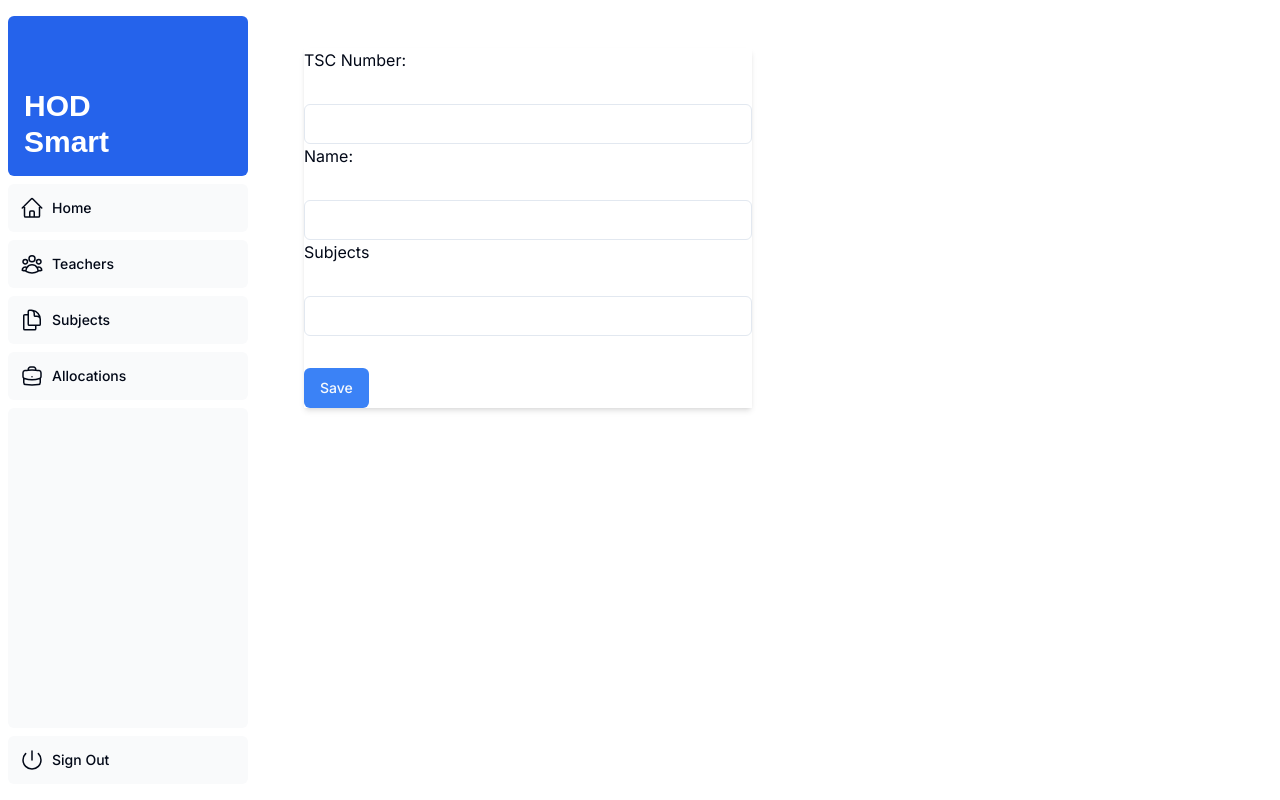
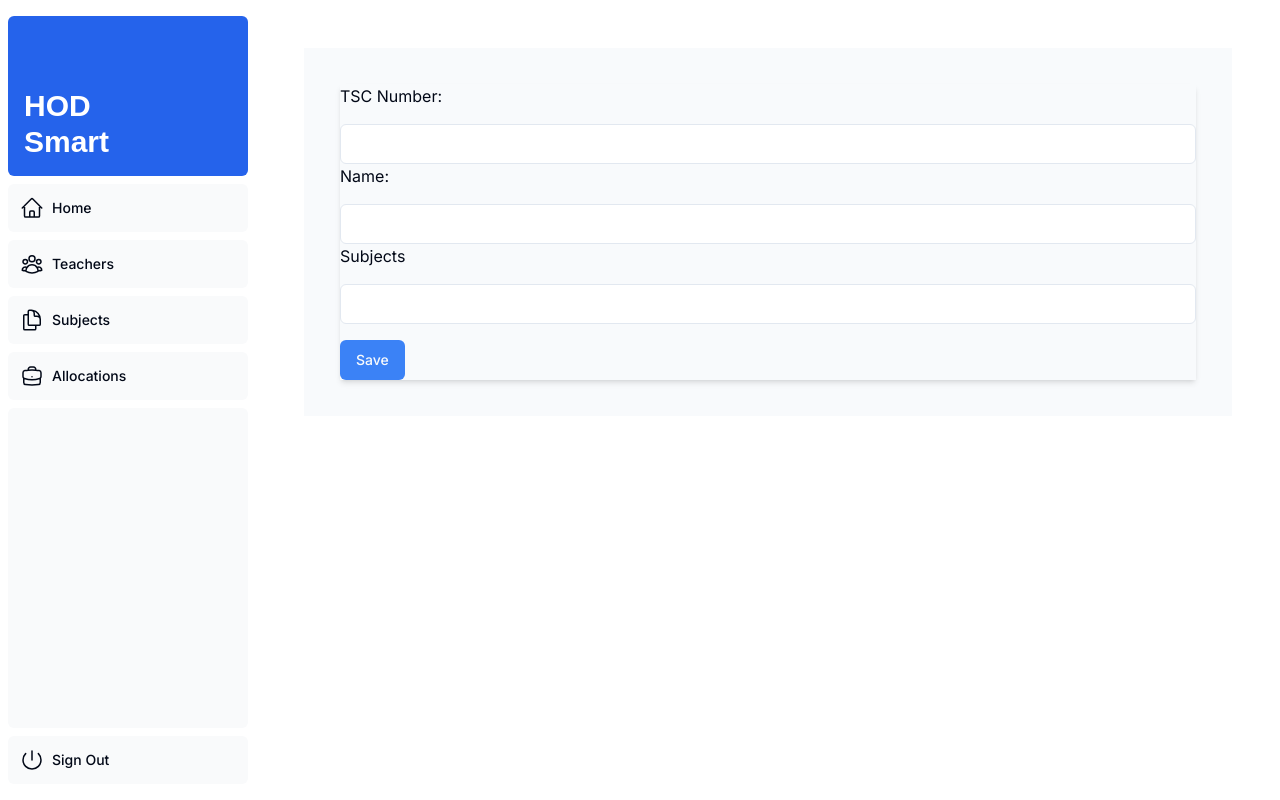
Before and after one commit to matthewkuria/hodsmart, a Next.js app: page /dashboard/teachers/add-teacher in a window 1280 px wide. Built offline with nearby package versions, Linux system fonts and the light colour scheme; a web font is replaced by a local one.

Commit message:
add padding to the form

```diff
--- a/app/ui/teachers/create-teacher-form.tsx
+++ b/app/ui/teachers/create-teacher-form.tsx
@@ -69,7 +69,8 @@ export function CreateTeacherForm() {
 
   return (
     <Form {...form}>
-      <form onSubmit={handleSubmit} className="space-y-8 shadow-md max-w-md">
+      <div className=" p-9 bg-slate-50 ">
+      <form onSubmit={handleSubmit} className="space-y-4 shadow-md ">
         <Label htmlFor="tscNumber">TSC Number:</Label>
         <Input
           type="text"
@@ -93,6 +94,7 @@ export function CreateTeacherForm() {
         />
         <Button type="submit">Save</Button>
       </form>
+      </div>
     </Form>
   )
 }
```
